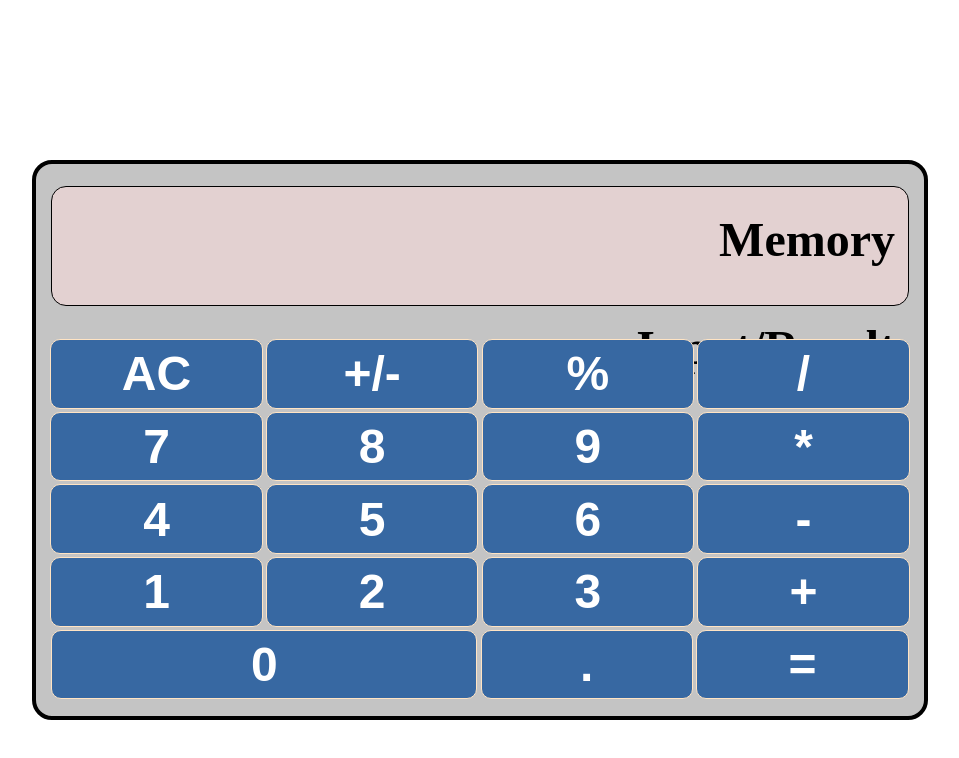
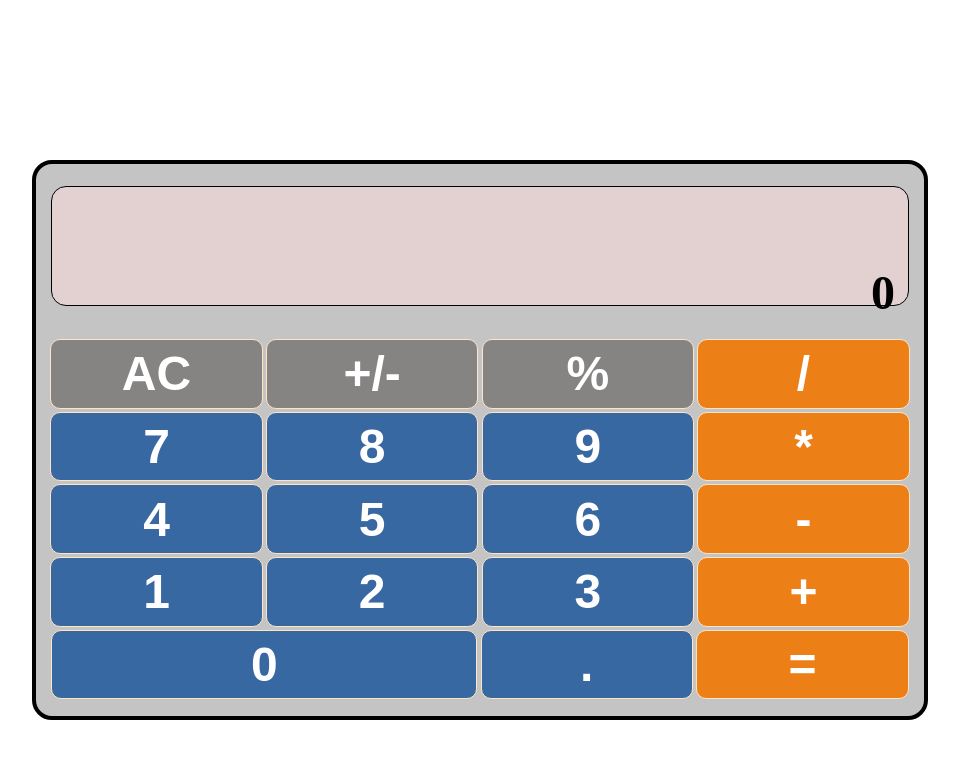
Before and after one commit to VeejayPL/calculator, a plain HTML site: page index.html in a window 1280 px wide. Shown: the whole page, without its empty margins (160-1119 px from the left). Drawn offline with Linux system fonts and the light colour scheme.

Commit message:
Change button colors

```diff
--- a/index.html
+++ b/index.html
@@ -11,8 +11,8 @@
   <body>
     <div class="container">
       <div class="screen">
-        <p id="memory" class="memory">Memory</p>
-        <p id="input" class="input">Input/Result</p>
+        <p id="memory" class="memory"></p>
+        <p id="input" class="input">0</p>
       </div>
       <div class="buttons">
         <button id="clear" class="clear">AC</button>
--- a/style.css
+++ b/style.css
@@ -72,6 +72,18 @@ button:active {
 #zero {
   flex-grow: 0.51;
 }
+.clear,
+.plusminus,
+.percent {
+  background: #858483;
+}
+.divide,
+.multiply,
+.minus,
+.plus,
+.equal {
+  background: #f07b0df1;
+}
 
 @media only screen and (max-width: 2000px) {
   .container {
```
